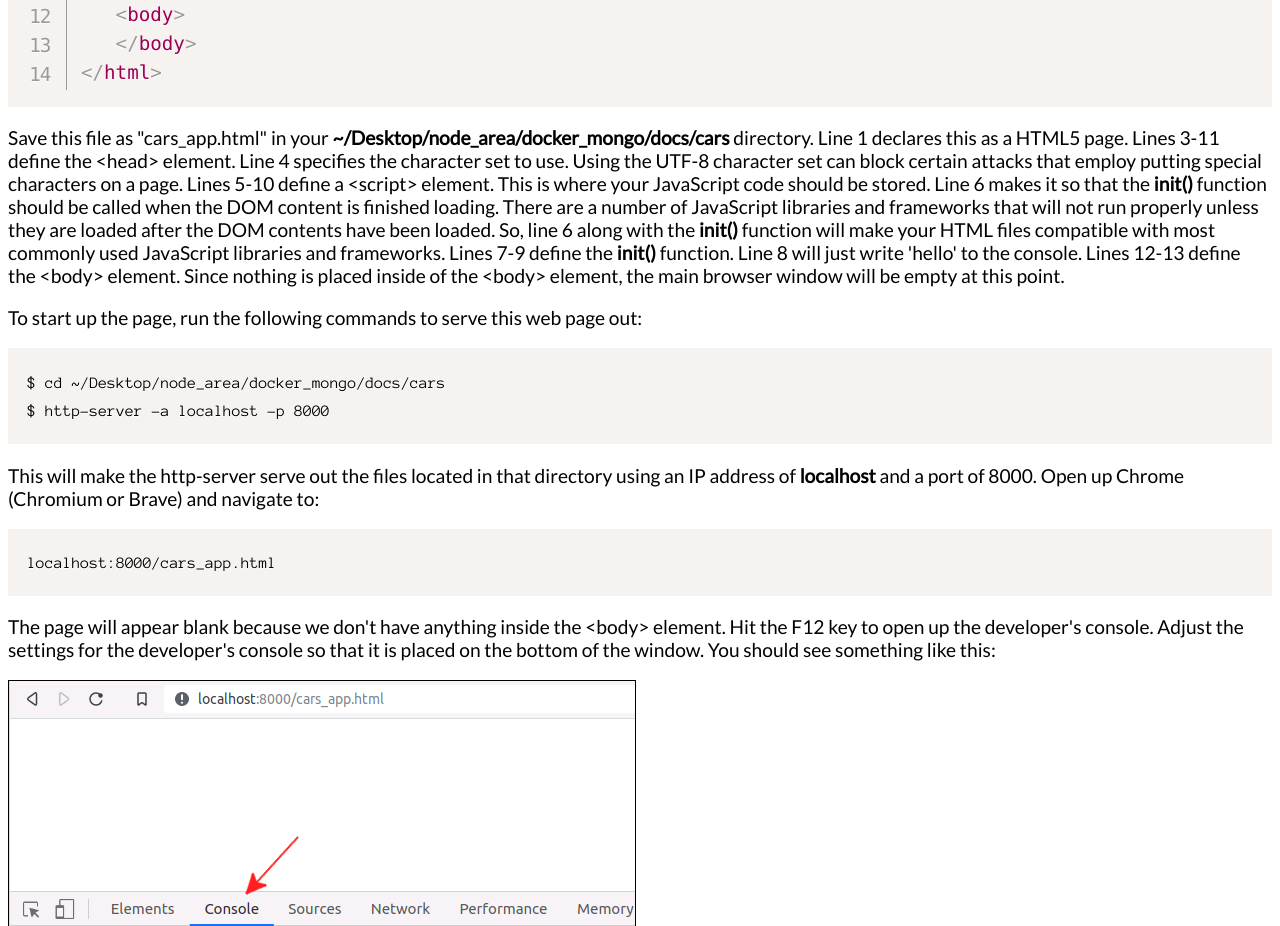
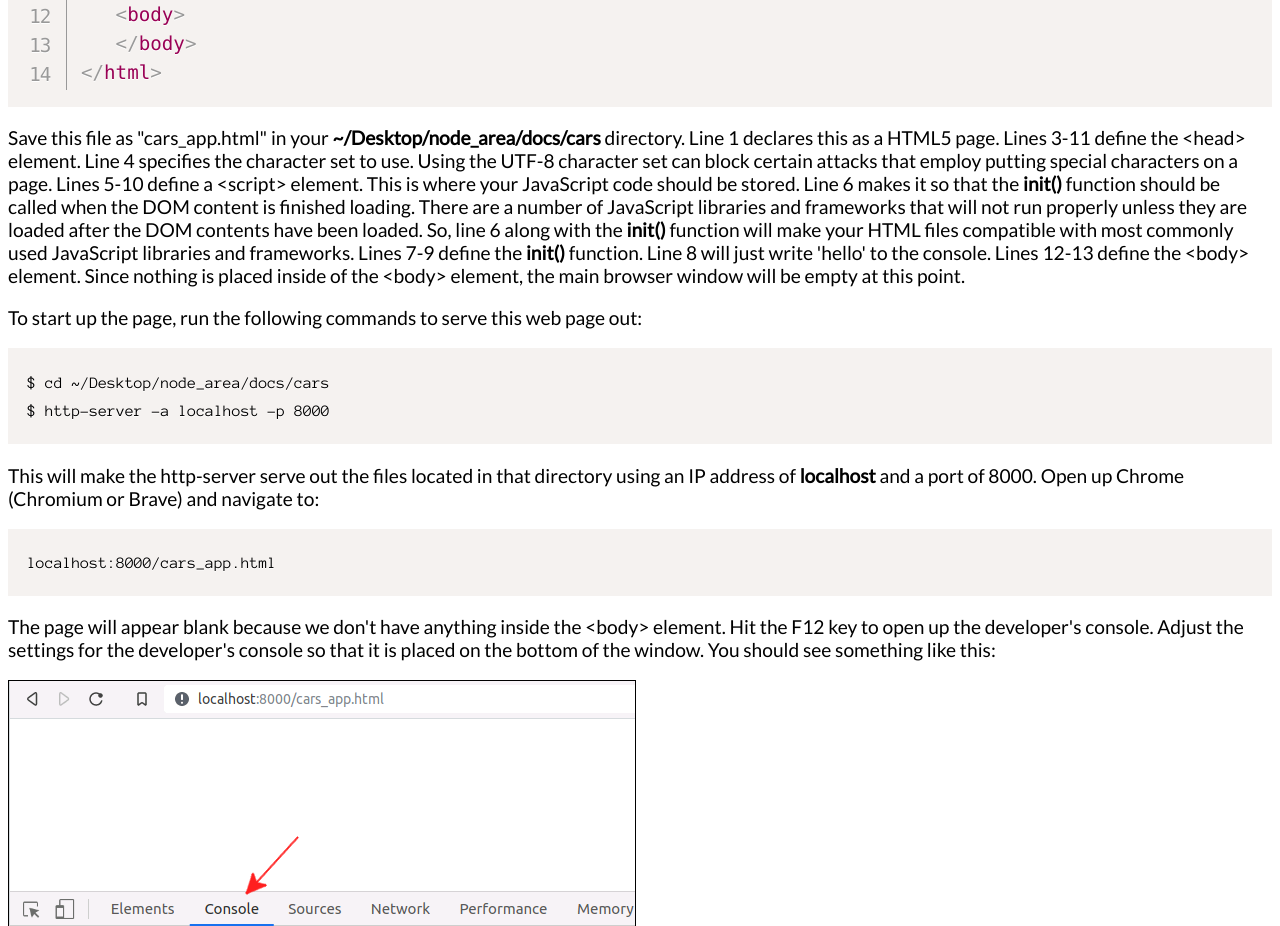
Before and after one commit to rogerm54/csnt280mitchell, a plain HTML site: page module8/objective3.html in a window 1280 px wide. Shown: the part 877-1803 px from the top of the page. Drawn offline with Linux system fonts and the light colour scheme.

Commit message:
Update objective3.html

```diff
--- a/module8/objective3.html
+++ b/module8/objective3.html
@@ -115,7 +115,7 @@ npm install -g http-server</code></pre>
 <p>
  Save this file as "cars_app.html" in your
  <b>
-  ~/Desktop/node_area/docker_mongo/docs/cars
+  ~/Desktop/node_area/docs/cars
  </b>
  directory. Line 1 declares this as a HTML5
         page. Lines 3-11 define the &lt;head&gt; element. Line
@@ -156,7 +156,7 @@ npm install -g http-server</code></pre>
         commands to serve this web page out:
 </p>
 <pre><code class="language-markup" style="font-family: Anonymous Pro;font-size: 85%;">
-$ cd ~/Desktop/node_area/docker_mongo/docs/cars
+$ cd ~/Desktop/node_area/docs/cars
 $ http-server -a localhost -p 8000</code></pre>
 <p>
  This will make the http-server serve out the
```
